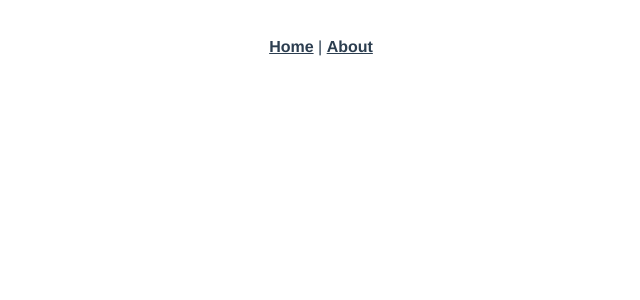
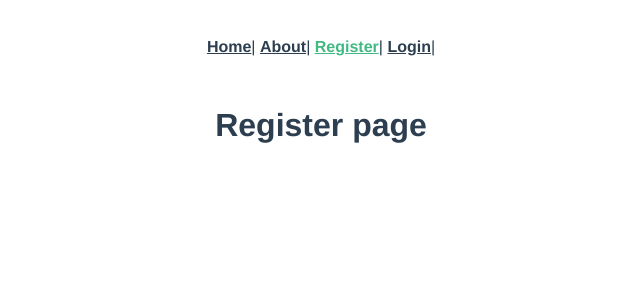
Before and after one commit to artukov/Web, a Vue app in the folder Frontend/web-app/: page /register in a window 1280 px wide. Shown: the top 300 px of the page, without its empty margins (319-959 px from the left). Built offline with nearby package versions, Linux system fonts and the light colour scheme.

Commit message:
Routing za login i register apge

```diff
--- a/Frontend/web-app/src/App.vue
+++ b/Frontend/web-app/src/App.vue
@@ -1,8 +1,10 @@
 <template>
   <div id="app">
     <div id="nav">
-      <router-link to="/">Home</router-link> |
-      <router-link to="/about">About</router-link>
+      <router-link to="/">Home</router-link>|
+      <router-link to="/about">About</router-link>|
+      <router-link to="/register">Register</router-link>|
+      <router-link to="/login">Login</router-link>|
     </div>
     <router-view />
   </div>
--- a/Frontend/web-app/src/router/index.js
+++ b/Frontend/web-app/src/router/index.js
@@ -1,6 +1,8 @@
 import Vue from "vue";
 import VueRouter from "vue-router";
 import Home from "../views/Home.vue";
+import RegisterPage from "../views/RegisterPage.vue";
+import LoginPage from "../views/LoginPage.vue";
 
 Vue.use(VueRouter);
 
@@ -8,7 +10,7 @@ const routes = [
   {
     path: "/",
     name: "Home",
-    component: Home
+    component: Home,
   },
   {
     path: "/about",
@@ -17,14 +19,24 @@ const routes = [
     // this generates a separate chunk (about.[hash].js) for this route
     // which is lazy-loaded when the route is visited.
     component: () =>
-      import(/* webpackChunkName: "about" */ "../views/About.vue")
-  }
+      import(/* webpackChunkName: "about" */ "../views/About.vue"),
+  },
+  {
+    path: "/login",
+    name: "LoginPage",
+    component: LoginPage,
+  },
+  {
+    path: "/register",
+    name: "RegisterPage",
+    component: RegisterPage,
+  },
 ];
 
 const router = new VueRouter({
   mode: "history",
   base: process.env.BASE_URL,
-  routes
+  routes,
 });
 
 export default router;
--- /dev/null
+++ b/Frontend/web-app/src/views/LoginPage.vue
@@ -0,0 +1,5 @@
+<template>
+  <div class="login">
+    <h1>Login page</h1>
+  </div>
+</template>
--- /dev/null
+++ b/Frontend/web-app/src/views/RegisterPage.vue
@@ -0,0 +1,5 @@
+<template>
+  <div class="register">
+    <h1>Register page</h1>
+  </div>
+</template>
```
